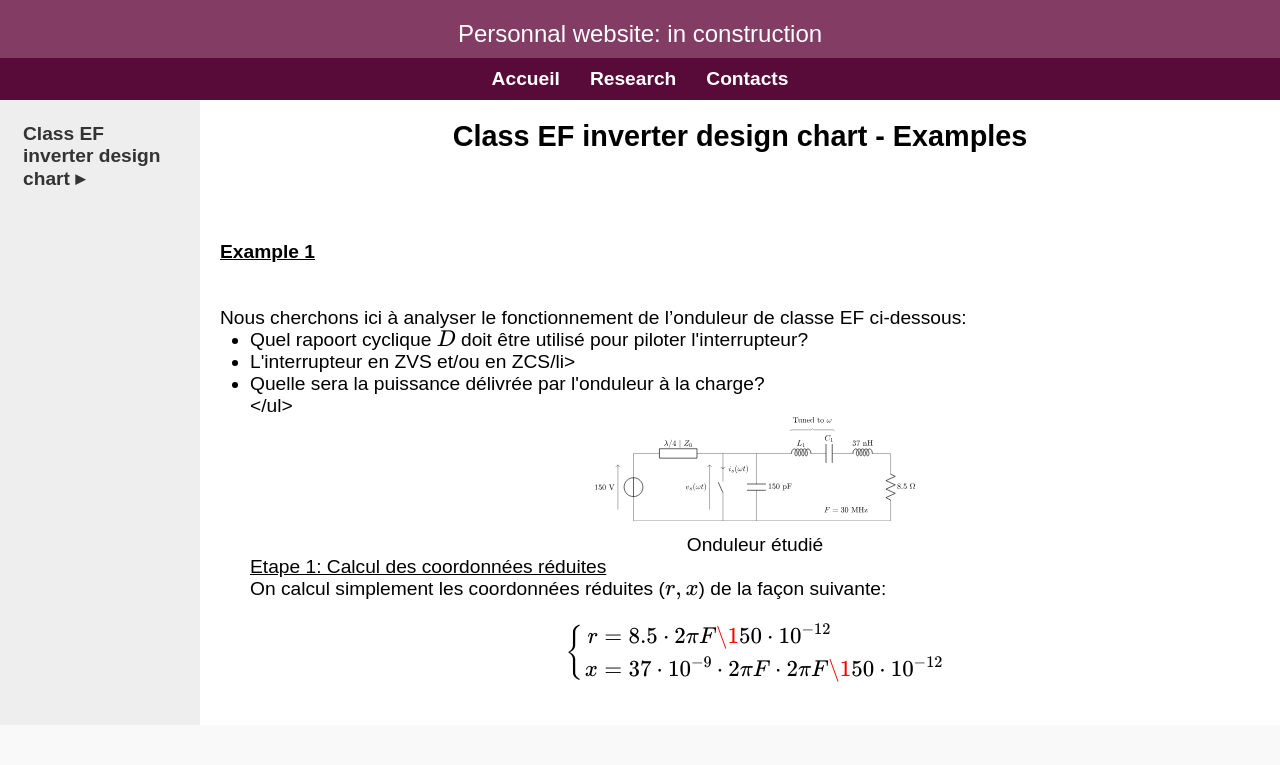
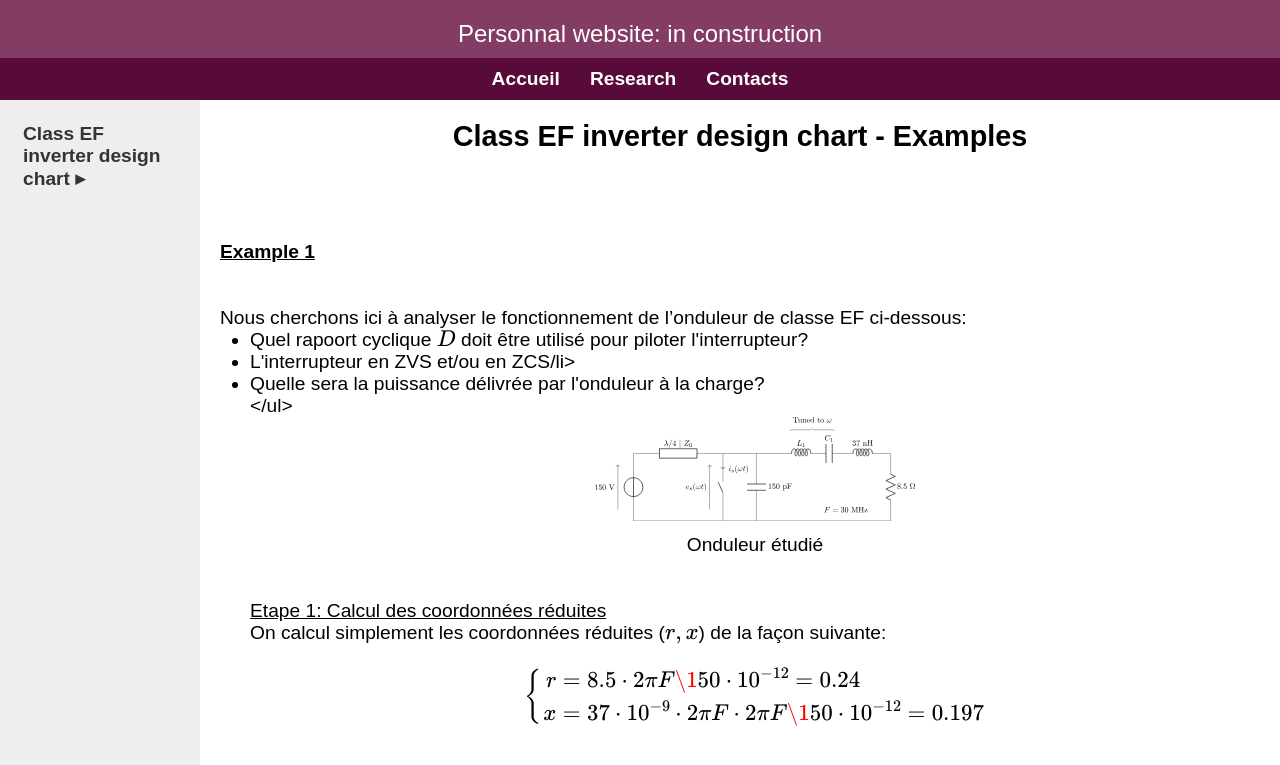
Before and after one commit to bdaire/bdaire.github.io, a Jekyll site: the page built from research_chart_example.md, in a window 1280 px wide. Shown: the top 765 px of the page. Built offline with Jekyll 4.4.1, drawn with Linux system fonts in a browser that asks for light colours.

Commit message:
Update research_chart_example.md

```diff
--- a/research_chart_example.md
+++ b/research_chart_example.md
@@ -31,19 +31,19 @@ Nous cherchons ici à analyser le fonctionnement de l'onduleur de classe EF ci-d
   <img src="/assets/img/EF_example/example_EF_circuit_1.svg" alt="Onduleur étudié" style="width: 25vw; max-width: 100%; height: auto;">
   <figcaption style="margin-top: 8px;">Onduleur étudié</figcaption>
 </figure>
+<br><br>
 <p><u>Etape 1: Calcul des coordonnées réduites</u></p>
 <p>On calcul simplement les coordonnées réduites (\(r,x\)) de la façon suivante:</p>
 <p style="text-align: center;">
   \[
 \left\{
 \begin{aligned}
-r &= 8.5\cdot 2\pi F\150\cdot 10^{-12} \\
-x &= 37\cdot 10^{-9}\cdot 2\pi F\cdot 2\pi F\150\cdot 10^{-12}
+r &= 8.5\cdot 2\pi F\150\cdot 10^{-12}=0.24 \\
+x &= 37\cdot 10^{-9}\cdot 2\pi F\cdot 2\pi F\150\cdot 10^{-12}=0.197
 \end{aligned}
 \right.
 \]
 </p>
-
 
 
 <!-- ================================= -->
```
